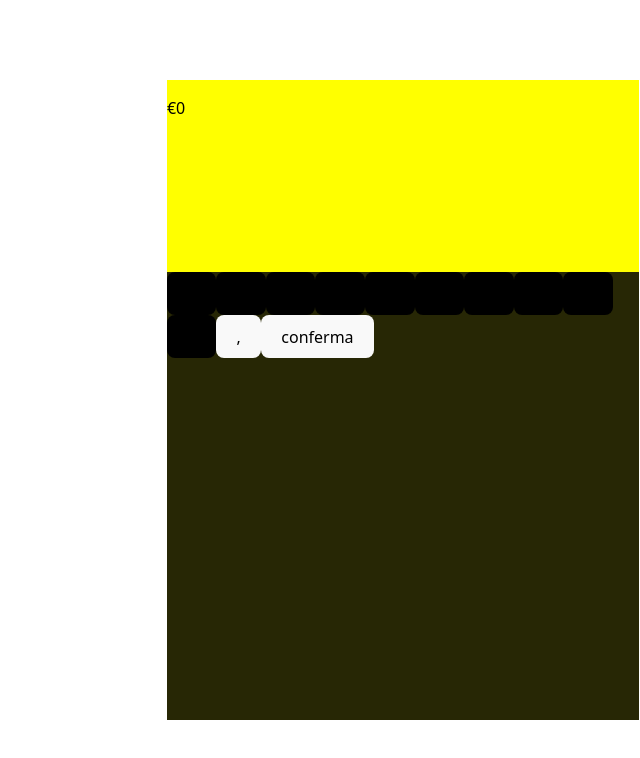
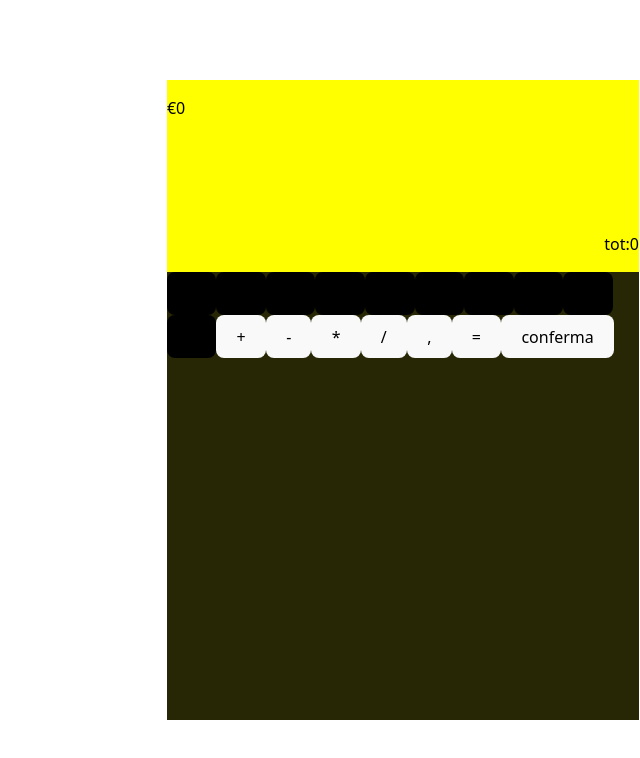
Before and after one commit to GioeleBoccanegra/cassa, a React (Vite) app in the folder frontend/: page / in a window 1280 px wide. Shown: the top 758 px of the page, without its empty margins (640-1280 px from the left). Built offline with nearby package versions, Linux system fonts and the light colour scheme.

Commit message:
aggiunta funzione tasti simboli

```diff
--- a/frontend/src/App.css
+++ b/frontend/src/App.css
@@ -30,7 +30,9 @@
   height: 30%;
   color: black;
   display: flex;
-  flex-direction: row;
+  flex-direction: column;
+  justify-content: space-between;
+
 }
 
 .contenitore-pulsanti {
@@ -39,8 +41,18 @@
   height: 70%;
 }
 
+.valore-corrente {
+  display: flex;
+  flex-direction: row;
+}
+
 
 
 .puls-categorie {}
 
 .puls-prodotti {}
+
+.valore-totale {
+  display: flex;
+  justify-content: end;
+}
--- a/frontend/src/App.jsx
+++ b/frontend/src/App.jsx
@@ -5,9 +5,13 @@
 
 function App() {
 
-  const [importo, setImporto] = useState("0");
-  const [importoCent, setImportoCent] = useState("0")
+  const [importo, setImporto] = useState(0);
+  const [importoCent, setImportoCent] = useState(0)
   const [decim, setDecim] = useState(false)
+  const [simbolo, setSimbolo] = useState(null)
+  const [totale, setTotale] = useState(0)
+
+  const simboli = ["+", "-", "*", "/"];
 
   const conferma = () => {
     setImporto("0")
@@ -19,6 +23,54 @@
   const faiCent = (imp) => {
     return Number(imp.toString().slice(0, 2));
   }
+
+  const faiTotale = () => {
+    setTotale(prev => {
+      switch (simbolo) {
+        case "+":
+          return prev + importo + faiCent(importoCent);
+        case "-":
+          return prev - importo + faiCent(importoCent);
+        case "*":
+          return prev * importo + faiCent(importoCent);
+        case ":":
+          return prev / importo + faiCent(importoCent);
+        default:
+          return importo + faiCent(importoCent);
+      }
+    })
+    setImporto(0)
+    setImportoCent(0)
+    setSimbolo(null)
+    setDecim(false)
+  }
+
+  const aggTotale = (s) => {
+    setTotale(prev => {
+      switch (simbolo) {
+        case "+":
+          return prev + importo + faiCent(importoCent);
+        case "-":
+          return prev - importo + faiCent(importoCent);
+        case "*":
+          return prev * importo + faiCent(importoCent);
+        case ":":
+          return prev / importo + faiCent(importoCent);
+        default:
+          if (prev == 0) {
+            return importo + faiCent(importoCent);
+          } else {
+            return prev;
+          }
+
+      }
+    })
+    setImporto(0)
+    setImportoCent(0)
+    setSimbolo(s)
+    setDecim(false)
+  }
+
 
   return (
     <>
@@ -33,9 +85,15 @@
 
         <div className='zona-destra'>
           <div className='monitor-cassa'>
-            <p>€{importo}</p>{importoCent > 0 && (
-              <p>, {faiCent(importoCent)}</p>
-            )}
+            <div className='valore-corrente'>
+              <p>€{importo}</p>{importoCent > 0 && (
+                <p>, {faiCent(importoCent)}</p>
+              )}
+            </div>
+            <div className='valore-totale'>
+              <p>tot:{totale}</p>
+            </div>
+
           </div>
           <div className='contenitore-pulsanti'>
 
@@ -43,9 +101,17 @@
               <Pulsante key={i} val={i} setImporto={setImporto} decim={decim} setImportoCent={setImportoCent} />
             ))}
 
+            {simboli.map((s) => (
+              <button key={s} onClick={() => { aggTotale(s) }}>{s}</button>
+            ))}
+
             <button onClick={() => { setDecim(true) }}>,</button>
 
+            <button onClick={() => { faiTotale() }}>=</button>
+
             <button onClick={conferma}>conferma</button>
+
+
 
 
           </div>
--- a/frontend/src/components/zona-destra/pulsante/Pulsante.jsx
+++ b/frontend/src/components/zona-destra/pulsante/Pulsante.jsx
@@ -3,11 +3,14 @@
 export default function Pulsante({ val, setImporto, decim, setImportoCent }) {
 
   const handelclik = () => {
+
+
     if (!decim) {
       setImporto(prev => prev * 10 + val)
     } else {
       setImportoCent(prev => prev * 10 + val)
     }
+
   }
 
 
```
